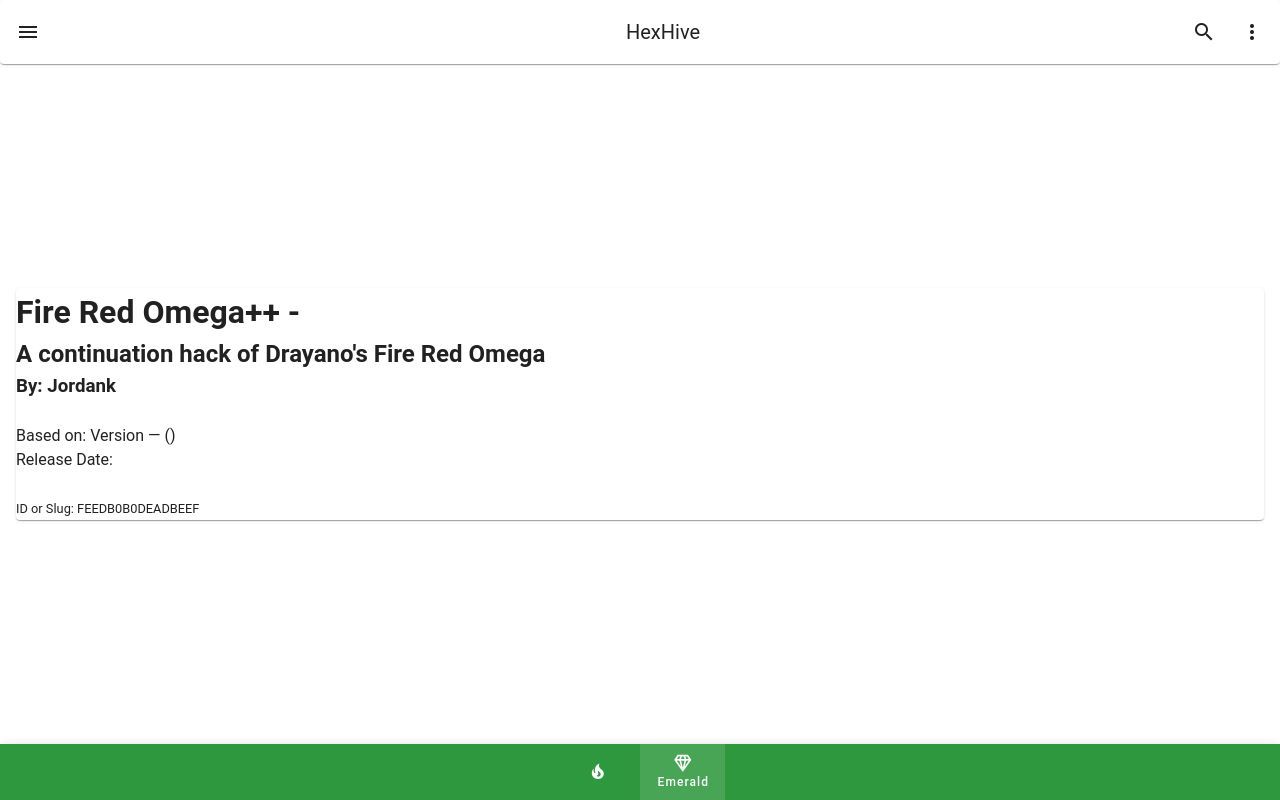
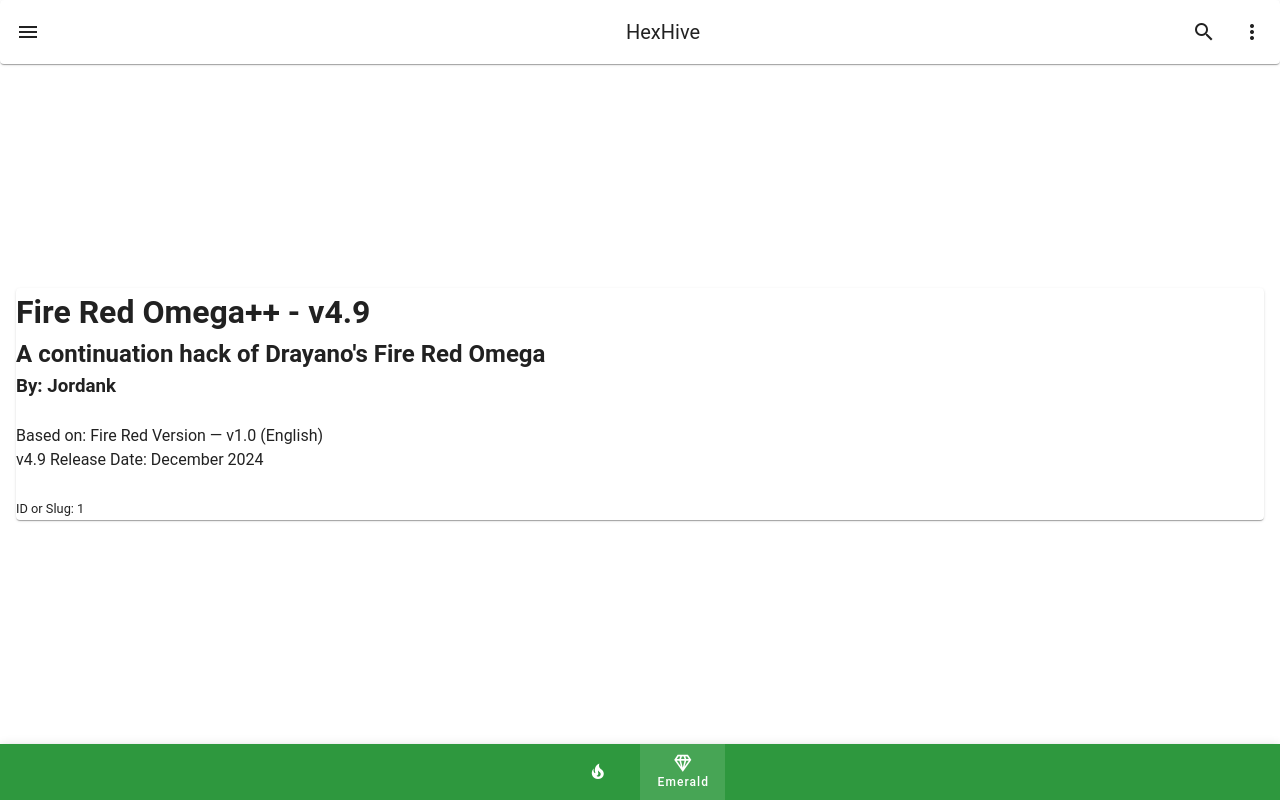
Before and after one commit to hexhivemind/HexHive, a Nuxt app: page /romhacks/1 in a window 1280 px wide. Built offline with nearby package versions, Linux system fonts and the light colour scheme.

Commit message:
fix: skeleton contents did not get pushed with last commit

```diff
--- a/pages/romhacks/[id].vue
+++ b/pages/romhacks/[id].vue
@@ -3,11 +3,22 @@
 </template>
 
 <script lang="ts" setup>
-  const data: ListingData = {
-    id: 'FEEDB0B0DEADBEEF',
+  const route = useRoute();
+
+  const data: RomhackData = {
+    id: route.params.id as string,
     title: 'Fire Red Omega++',
     description: "A continuation hack of Drayano's Fire Red Omega",
     author: 'Jordank',
+    filename: 'FRO++.gba',
+    release: 'v4.9',
+    releaseDate: 'December 2024',
+
+    // 1636 Pokemon Fire Red (U)(Squirrels)
+    baseRom: 'Fire Red',
+    baseRomVersion: 'v1.0',
+    baseRomRegion: 'English',
+
     // slug: '',
     // rating: ''
   };
```
